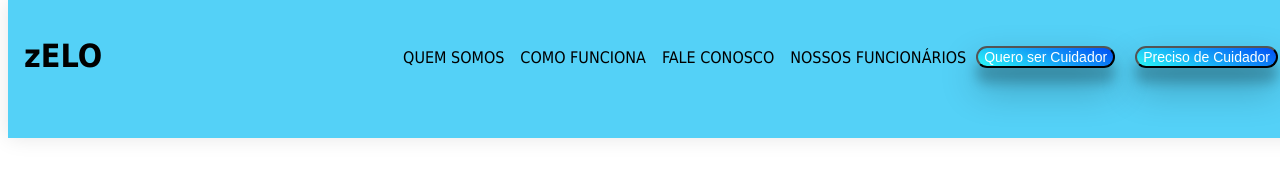
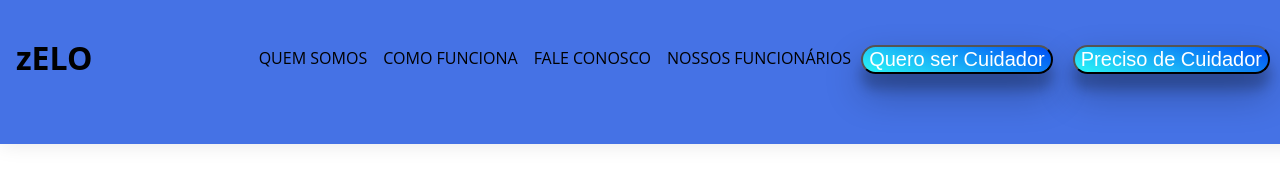
Before and after one commit to UMBFB1/zElo-, a website: page view/index.html in a window 1280 px wide. Drawn offline with Linux system fonts and the light colour scheme; files that its build step writes are made by us from their sources.

Commit message:
17/05/2024

```diff
--- a/layout/style.css
+++ b/layout/style.css
@@ -1,11 +1,12 @@
 header {
     box-shadow: 0px 0px 20px rgba(0, 0, 0, 0.1);
-    background: #54d1f7;
+    background: #4572e5;
     position: fixed;
     width: 100%;
     top: 0;
-    margin: 0px;
-    font-family: 'Tahoma';
+    margin: -1px;
+    margin-left: -8px;
+    font-family: 'Open Sans';
 
 
    }
@@ -37,7 +38,7 @@ header {
     box-shadow: rgba(0, 0, 0, 0.3) 0px 19px 38px, rgba(0, 0, 0, 0.22) 0px 15px 12px;
     background: linear-gradient(20deg, #b701ff, #f551ab);
     border-radius: 20px;
-    font-size: 14px;
+    font-size: 20px;
 
     animation-name: troca;
     animation-duration: 2s;
```
Also changed, not shown: view/cuidador.html (+1 -1 lines).
